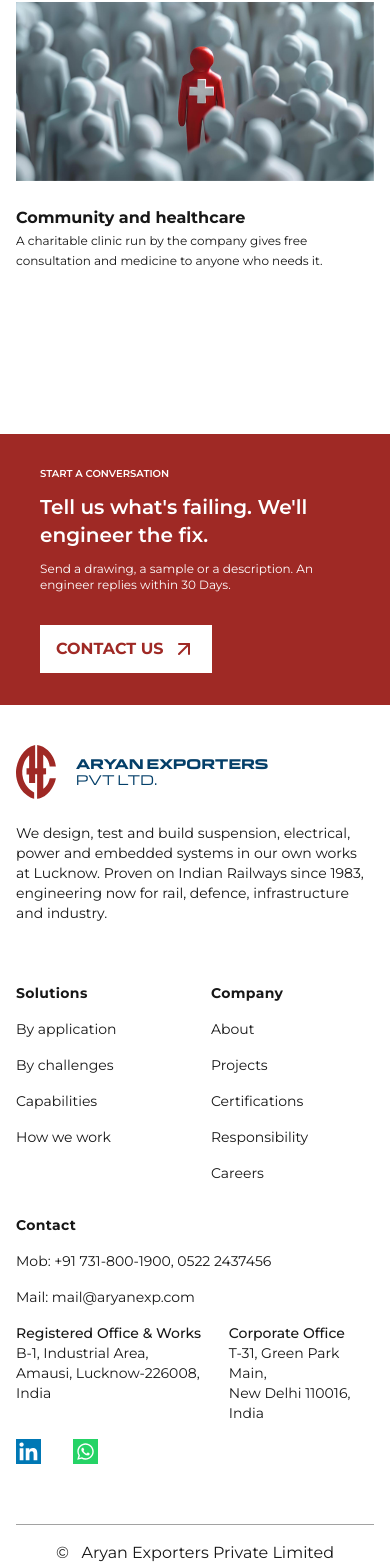
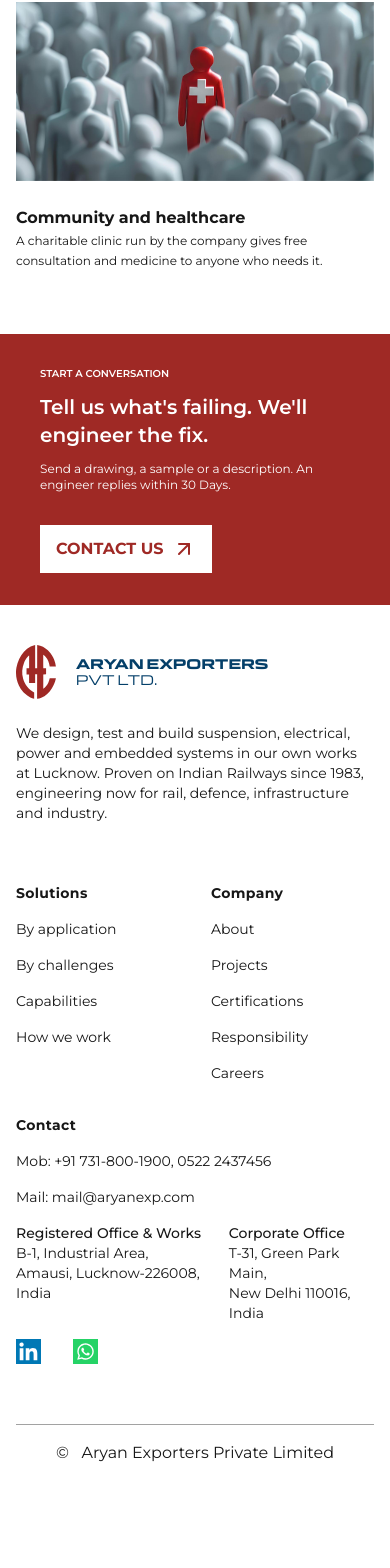
Before and after one commit to Snehil-Shrivastava/aryan-exporters-demo, a Next.js app: page / in a window 390 px wide. Shown: the part 5510-7078 px from the top of the page. After the commit the page ends 6991 px from the top, so only its background shows below. Built offline with nearby package versions, Linux system fonts and the light colour scheme.

Commit message:
fixing responsiveness

```diff
--- a/app/page.tsx
+++ b/app/page.tsx
@@ -10,7 +10,7 @@ import StartConvo from "@/components/StartConvo";
 export default function Home() {
   return (
     <div className="py-10 w-full font-montserrat">
-      <div className="px-10 max-lg:px-4 max-w-[1920px] mx-auto w-full">
+      <div className="px-10 max-lg:px-4 max-w-[1920px] mx-auto w-full md:max-lg:pb-25">
         <AccordionSlider />
         <HomeAboutUs />
         {/* <EngineeringFlowMasked frameHeightClass="min-h-[450px] sm:max-lg:min-h-[360px] 1440p:min-h-[650px]" /> */}
--- a/components/Footer.tsx
+++ b/components/Footer.tsx
@@ -23,7 +23,7 @@ const Footer = () => {
             industry.
           </p>
         </div>
-        <div className="text-lg flex-[0.75] flex max-lg:flex-wrap 2xl:gap-40 1440p:max-2xl:gap-25 max-1440p:gap-15 max-lg:gap-8 1440p:max-2xl:text-base max-1440p:text-sm max-lg:justify-between">
+        <div className="text-lg flex-[0.75] flex max-md:grid max-md:grid-cols-2 2xl:gap-40 1440p:max-2xl:gap-25 max-1440p:gap-15 max-lg:gap-8 1440p:max-2xl:text-base max-1440p:text-sm max-lg:justify-between">
           <div className="flex flex-col gap-15 max-md:flex-1 max-lg:gap-4">
             <h3 className="font-bold tracking-wide">Solutions</h3>
             <ul className="flex flex-col gap-4">
@@ -61,7 +61,7 @@ const Footer = () => {
               </li>
             </ul>
           </div>
-          <div className="flex flex-col gap-15 max-md:flex-1 max-lg:gap-4">
+          <div className="flex flex-col gap-15 max-md:flex-1 max-lg:gap-4 max-md:col-span-2">
             <h3 className="font-bold tracking-wide">Contact</h3>
             <div className="flex flex-col gap-4">
               <p>Mob: +91 731-800-1900, 0522 2437456</p>
--- a/components/OurPartners.tsx
+++ b/components/OurPartners.tsx
@@ -253,7 +253,7 @@ export default function OurPartners() {
         id="partners-panel"
         role="tabpanel"
         aria-labelledby={`tab-${activeTab}`}
-        className="flex animate-fade-in flex-wrap justify-center gap-4 sm:gap-6"
+        className="flex sm:max-lg:grid sm:max-lg:grid-cols-2 animate-fade-in flex-wrap justify-center gap-4 sm:gap-6"
       >
         {LOGOS[activeTab].map((logo) => (
           <div
--- a/components/Responsibility.tsx
+++ b/components/Responsibility.tsx
@@ -4,7 +4,7 @@ import healthcare from "@/public/images/healthcare.png";
 
 const Responsibility = () => {
   return (
-    <div>
+    <div className="">
       {/* <div className="flex gap-15 items-center">
         <h2 className="text-4xl font-semibold">Responsibility</h2>
         <p>
--- a/components/StartConvo.tsx
+++ b/components/StartConvo.tsx
@@ -2,7 +2,7 @@ import { ArrowUpRight } from "lucide-react";
 
 const StartConvo = () => {
   return (
-    <div className="bg-brand-red text-white py-15 max-xl:py-8 mt-25">
+    <div className="bg-brand-red text-white py-15 max-xl:py-8 mt-25 max-lg:mt-0">
       <div className="max-w-[1920px] mx-auto px-10 flex max-lg:flex-col max-lg:items-start max-lg:gap-8 items-center justify-between">
         <div>
           <h4 className="font-bold max-lg:font-semibold max-lg:text-[10px] lg:max-xl:text-sm uppercase">
```
